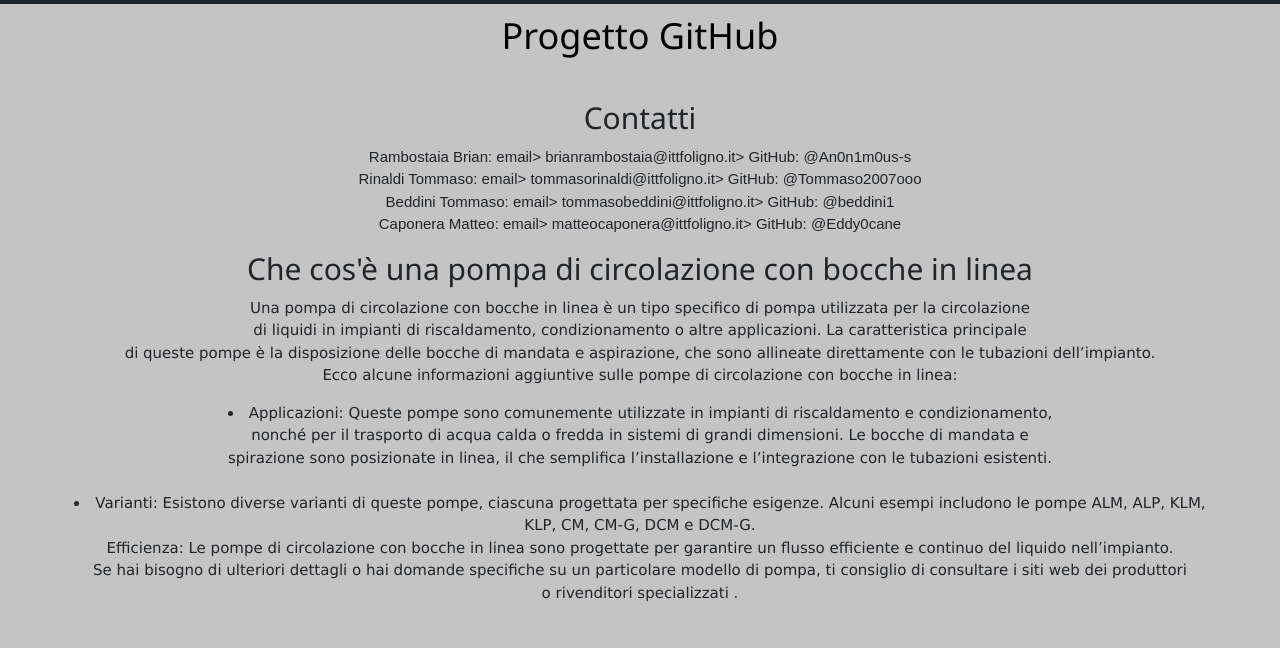
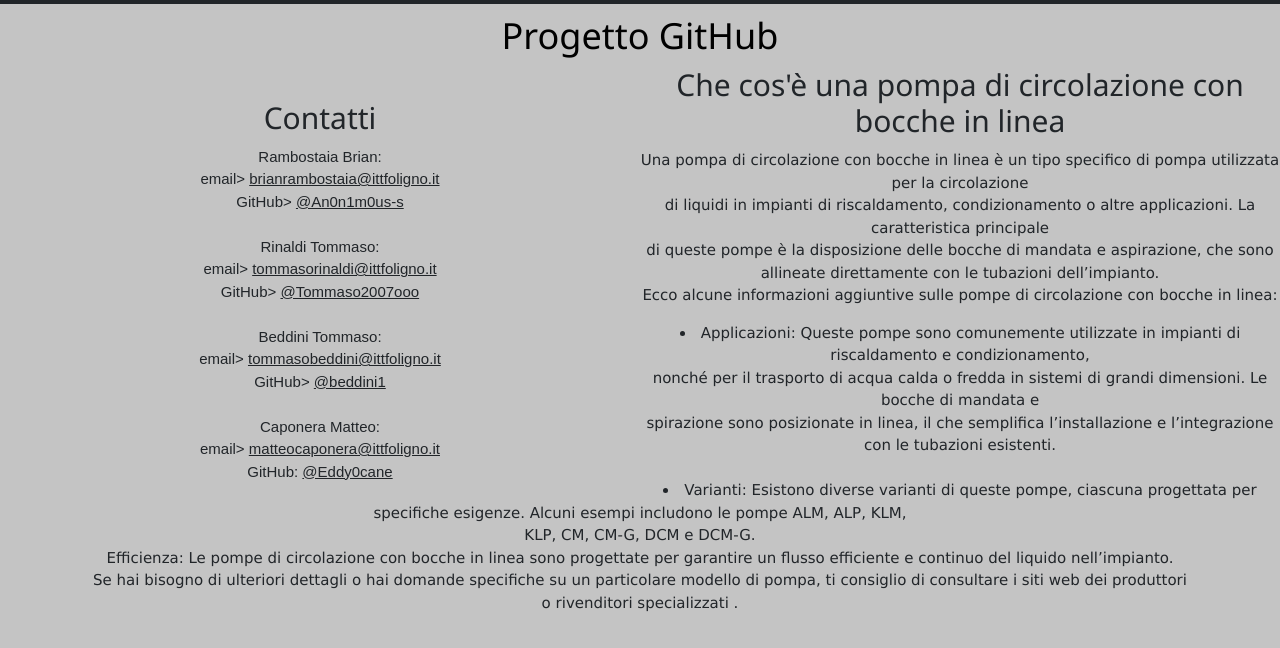
Before and after one commit to An0n1m0us-s/SchoolProject, a plain HTML site: page Index.html in a window 1280 px wide. Shown: the part 60-708 px from the top of the page. Drawn offline with nearby package versions, Linux system fonts and the light colour scheme.

Commit message:
Modifica del .html

```diff
--- a/CSS/stylesheet.css
+++ b/CSS/stylesheet.css
@@ -1,3 +1,13 @@
-a{
-    text-decoration: solid;
-}
+
+
+div.split2 div{
+    float: left;
+    width: 50%;
+    width: 50%;
+    width: 50%;
+    padding: 0 2%
+    }
+
+div.clearer{
+    float: none; clear: left
+    }
--- a/Index.html
+++ b/Index.html
@@ -38,17 +38,32 @@
           </ul>
         </div>
     </nav>
+    <h1 style="color: black;" align="center">Progetto GitHub</h1>
     <div align="center">
-        <h1 style="color: black;">Progetto GitHub</h1>
+    <div class="split2">
+      <div>
         <br>
         <h2>Contatti</h2>
         <p style="font-family: Arial;">
-            Rambostaia Brian: email> <a href="mailto:brianrambostaia@ittfoligno.it">brianrambostaia@ittfoligno.it</a>> GitHub: <a href="https://github.com/An0n1m0us-s" target="_blank">@An0n1m0us-s</a> <br>
-            Rinaldi Tommaso: email> <a href="mailto:tommasorinaldi@ittfoligno.it">tommasorinaldi@ittfoligno.it</a>> GitHub: <a href="https://github.com/Tommaso2007ooo" target="_blank">@Tommaso2007ooo</a> <br>
-            Beddini Tommaso: email> <a href="mailto:tommasobeddini@ittfoligno.it">tommasobeddini@ittfoligno.it</a>> GitHub: <a href="https://github.com/beddini1" target="_blank">@beddini1</a> <br>
-            Caponera Matteo: email> <a href="mailto:matteocaponera@ittfoligno.it">matteocaponera@ittfoligno.it</a>> GitHub: <a href="https://github.com/Eddy0cane" target="_blank">@Eddy0cane </a>
+            Rambostaia Brian: <br>
+            email> <a href="mailto:brianrambostaia@ittfoligno.it">brianrambostaia@ittfoligno.it</a><br>
+            GitHub> <a href="https://github.com/An0n1m0us-s" target="_blank">@An0n1m0us-s</a> <br>
+            <br>
+            Rinaldi Tommaso: <br>
+            email> <a href="mailto:tommasorinaldi@ittfoligno.it">tommasorinaldi@ittfoligno.it</a><br>
+            GitHub> <a href="https://github.com/Tommaso2007ooo" target="_blank">@Tommaso2007ooo</a> <br>
+            <br>
+            Beddini Tommaso: <br>
+            email> <a href="mailto:tommasobeddini@ittfoligno.it">tommasobeddini@ittfoligno.it</a> <br>
+            GitHub> <a href="https://github.com/beddini1" target="_blank">@beddini1</a> <br>
+            <br>
+            Caponera Matteo: <br>
+            email> <a href="mailto:matteocaponera@ittfoligno.it">matteocaponera@ittfoligno.it</a> <br>
+            GitHub: <a href="https://github.com/Eddy0cane" target="_blank">@Eddy0cane </a><br>
         </p>
-
+      </div>
+      </div>
+      <div>
         <h2>Che cos'è una pompa di circolazione con bocche in linea</h2>
         <p>
             Una pompa di circolazione con bocche in linea è un tipo specifico di pompa utilizzata per la circolazione <br>
@@ -72,6 +87,8 @@
         o rivenditori specializzati .
         </li>
         </p>
-    </div>
+      </div>
+      <div class="clearer"> </div>
+  </div>
 </body>
 </html>
```
